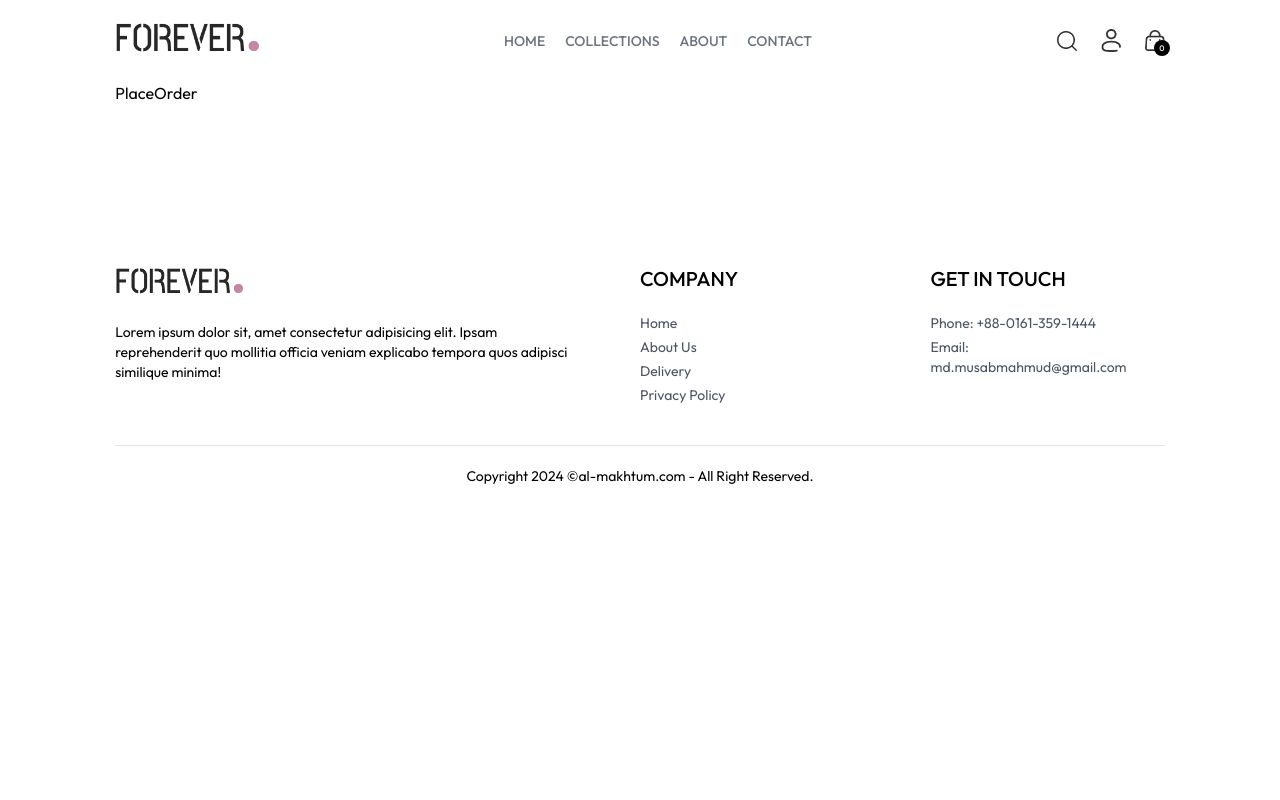
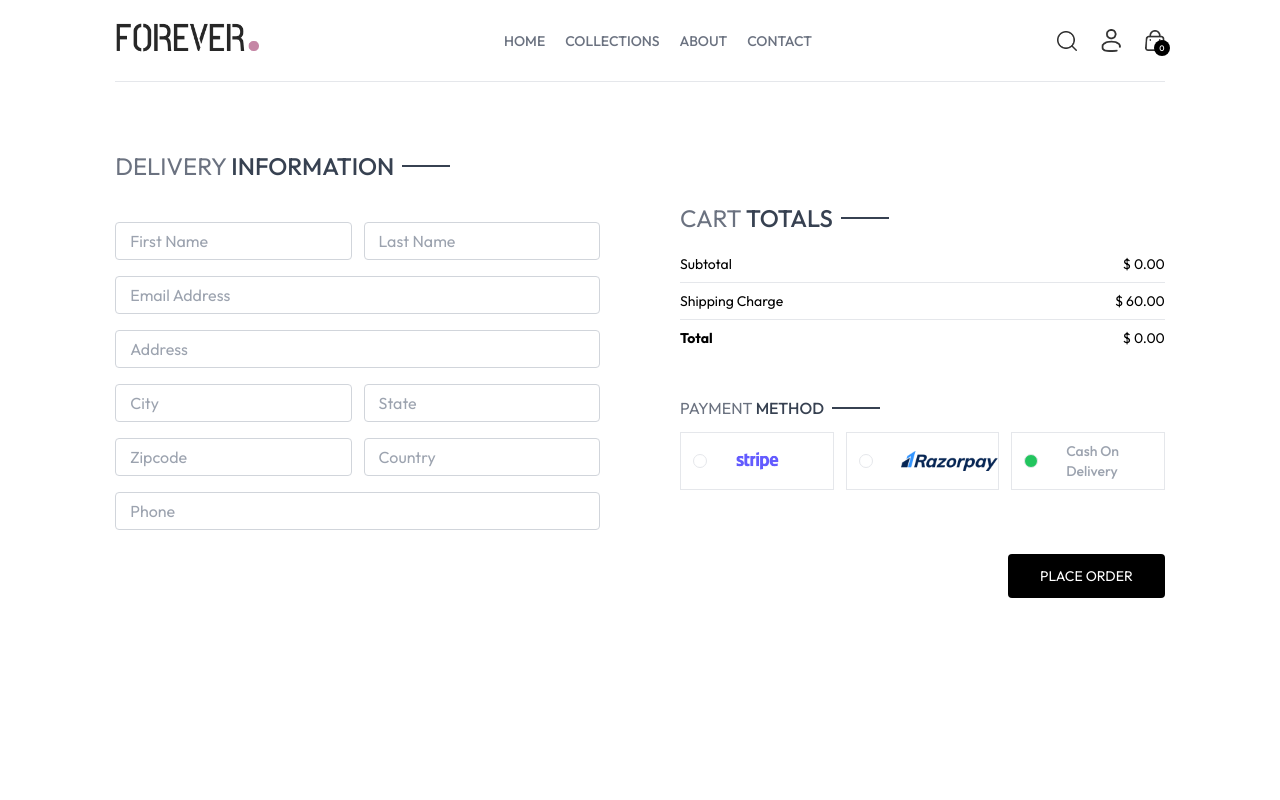
Before and after one commit to musabmahmud/al-makhtum-mart, a React (Vite) app: page /place-order in a window 1280 px wide. Shown: the top 800 px of the page. Built offline with nearby package versions, Linux system fonts and the light colour scheme.

Commit message:
place-order & order

```diff
--- a/src/pages/Cart.jsx
+++ b/src/pages/Cart.jsx
@@ -3,6 +3,7 @@
 import Title from '../components/Title';
 import { assets } from '../assets/assets';
 import CartTotal from '../components/CartTotal';
+import { Link } from 'react-router-dom';
 
 const Cart = () => {
 
@@ -64,8 +65,8 @@
             <div className="flex justify-end my-20">
                 <div className="w-full sm:w-[450px]">
                     <CartTotal />
-                    <div className="w-full text-end">
-                        <button className='bg-black text-white text-sm my-8 px-8 py-3 rounded'>PROCEED TO CHECKOUT</button>
+                    <div className="w-full text-end mt-8">
+                        <Link to="/place-order" className='bg-black text-white text-sm my-8 px-8 py-3 rounded'>PROCEED TO CHECKOUT</Link>
                     </div>
                 </div>
             </div>
--- a/src/pages/Order.jsx
+++ b/src/pages/Order.jsx
@@ -1,8 +1,48 @@
-import React from 'react'
+import React, { useContext } from 'react'
+import { ShopContext } from '../context/ShopContext'
+import Title from '../components/Title'
+import { assets } from '../assets/assets'
 
 const Order = () => {
+
+    const { products, currency } = useContext(ShopContext)
+
+
+
     return (
-        <div>Order</div>
+        <div className='border-t pt-16'>
+            <div className="text-2xl">
+                <Title text1={'MY'} text2={'ORDERS'} />
+            </div>
+
+            <div>
+                {
+                    products.slice(1, 4).map((item, index) => (
+                        <div key={index} className='py-4 border-b text-gray-700 flex flex-col md:flex-row md:items-center md:justify-between gap-4'>
+                            <div className='md:w-1/2 flex items-start gap-6 text-sm'>
+                                <img className='w-20 h-fit' src={item.image[0]} alt="" />
+                                <div>
+                                    <p className='sm:text-base font-medium'>{item.name}</p>
+                                    <div className="flex items-center gap-3 mt-2 text-base text-gray-700">
+                                        <p className='text-lg'>{currency} {item.price}</p>
+                                        <p>Quantity: 1</p>
+                                        <p>Size: M</p>
+                                    </div>
+                                    <p className='mt-2'>Date - <span className='text-green-400'>25, Jul, 2024</span></p>
+                                </div>
+                            </div>
+                            <div className="md:w-1/2 flex justify-between">
+                                <div className="flex items-center gap-2">
+                                    <p className='min-w-2 h-2 rounded-full bg-green-500'></p>
+                                    <p className='text-sm md:text-base'>Ready to Ship</p>
+                                </div>
+                                <button className='border px-4 py-2 text-sm font-medium rounded-sm'>Trace Order</button>
+                            </div>
+                        </div>
+                    ))
+                }
+            </div>
+        </div>
     )
 }
 
--- a/src/pages/PlaceOrder.jsx
+++ b/src/pages/PlaceOrder.jsx
@@ -1,8 +1,68 @@
-import React from 'react'
+import React, { useContext, useState } from 'react'
+import Title from '../components/Title'
+import CartTotal from '../components/CartTotal';
+import { assets } from '../assets/assets';
+import { Link } from 'react-router-dom';
+import { ShopContext } from '../context/ShopContext';
 
 const PlaceOrder = () => {
+
+
+    const [method, setMethod] = useState('cod');
+    const { navigate } = useContext(ShopContext);
+
     return (
-        <div>PlaceOrder</div>
+        <div className='flex flex-col sm:flex-row justify-between gap-20 pt-5 sm:pt-14 min-h-[80vh] border-t'>
+            {/* Left Side  */}
+            <div className="flex flex-col gap-4 w-full sm:max-w-[580px]">
+                <div className="text-xl sm:text-2xl my-3">
+                    <Title text1={'DELIVERY'} text2={'INFORMATION'} />
+                </div>
+                <div className="flex gap-3">
+                    <input className='border border-gray-300 rounded py-1.5 px-3.5 w-full' type="text" name="" id="" placeholder='First Name' />
+                    <input className='border border-gray-300 rounded py-1.5 px-3.5 w-full' type="text" name="" id="" placeholder='Last Name' />
+                </div>
+                <input className='border border-gray-300 rounded py-1.5 px-3.5 w-full' type="email" name="" id="" placeholder='Email Address' />
+                <input className='border border-gray-300 rounded py-1.5 px-3.5 w-full' type="text" name="" id="" placeholder='Address' />
+                <div className="flex gap-3">
+                    <input className='border border-gray-300 rounded py-1.5 px-3.5 w-full' type="text" name="" id="" placeholder='City' />
+                    <input className='border border-gray-300 rounded py-1.5 px-3.5 w-full' type="text" name="" id="" placeholder='State' />
+                </div>
+                <div className="flex gap-3">
+                    <input className='border border-gray-300 rounded py-1.5 px-3.5 w-full' type="text" name="" id="" placeholder='Zipcode' />
+                    <input className='border border-gray-300 rounded py-1.5 px-3.5 w-full' type="text" name="" id="" placeholder='Country' />
+                </div>
+                <input className='border border-gray-300 rounded py-1.5 px-3.5 w-full' type="text" name="" id="" placeholder='Phone' />
+            </div>
+            {/* Right Side  */}
+            <div className="mt-8 w-full">
+                <div className="mt-8">
+                    <CartTotal />
+                </div>
+                <div className="mt-12">
+                    <Title text1={'PAYMENT'} text2={'METHOD'} />
+                    {/* Payment Method Selection  */}
+                    <div className="flex gap-3 flex-col xl:flex-row">
+                        <div onClick={() => setMethod('stripe')} className="flex items-center gap-3 border p-2 px-3 cursor-pointer w-full">
+                            <span className={`min-w-3.5 h-3.5 border rounded-full ${method == 'stripe' ? 'bg-green-500' : ''}`}></span>
+                            <img className='h-5 mx-4' src={assets.stripe_logo} alt="" />
+                        </div>
+                        <div onClick={() => setMethod('razor')} className="flex items-center gap-3 border p-2 px-3 cursor-pointer w-full">
+                            <span className={`min-w-3.5 h-3.5 border rounded-full ${method == 'razor' ? 'bg-green-500' : ''}`}></span>
+                            <img className='h-5 mx-4' src={assets.razorpay_logo} alt="" />
+                        </div>
+                        <div onClick={() => setMethod('cod')} className="flex items-center gap-3 border p-2 px-3 cursor-pointer w-full">
+                            <span className={`min-w-3.5 h-3.5 border rounded-full ${method == 'cod' ? 'bg-green-500' : ''}`}></span>
+                            <span className='text-gray-400
+                            mx-4 text-sm font-medium'>Cash On Delivery</span>
+                        </div>
+                    </div>
+                    <div className="w-full text-end mt-8">
+                        <button onClick={() => navigate('/orders')} className='bg-black text-white text-sm my-8 px-8 py-3 rounded'>PLACE ORDER</button>
+                    </div>
+                </div>
+            </div>
+        </div>
     )
 }
 
```
